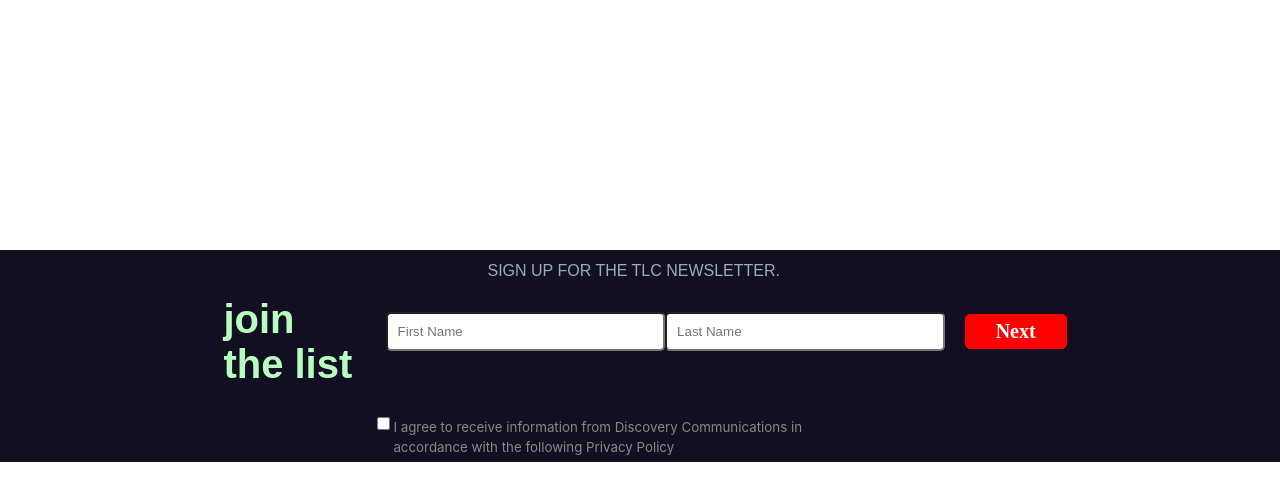
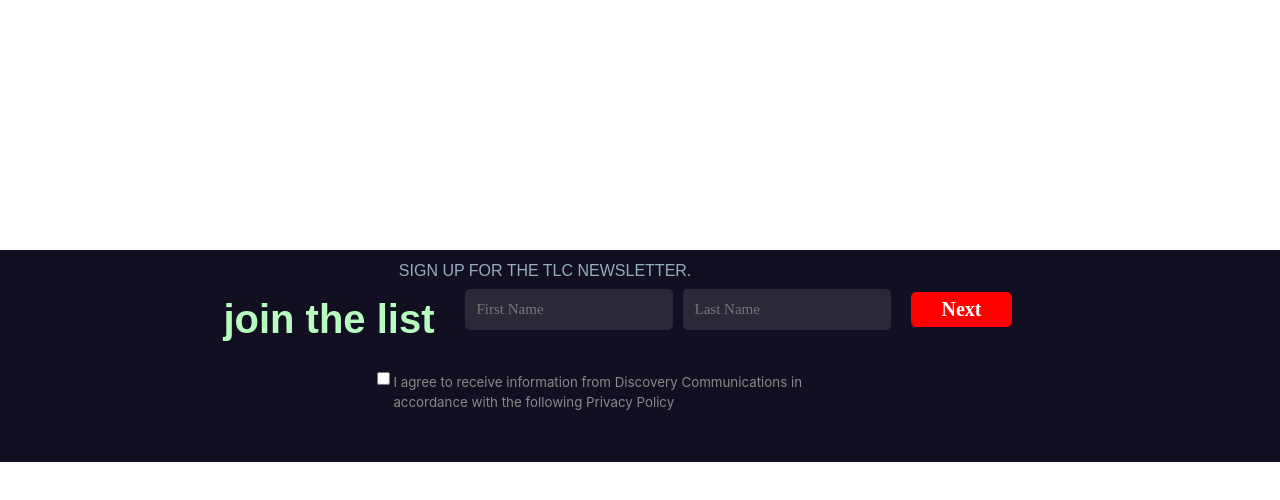
Before and after one commit to kg609/Signup-News-Letter, a React (Create React App) app: page / in a window 1280 px wide. Both pictures are taken after typing "name@example.com" into the empty fields and a click on the button "Next". Shown: the top 500 px of the page. Built offline with nearby package versions, Linux system fonts and the light colour scheme.

Commit message:
updated the styles for the user full name form component

```diff
--- a/src/App.css
+++ b/src/App.css
@@ -9,6 +9,7 @@
 
 .signup-form {
   display: flex;
+  position: relative;
 }
 
 #H1-Container {
@@ -24,7 +25,8 @@
 
 #Sign-Up-Label-Container {
   position: absolute;
-  right: 500px;
+  left: 23%;
+  /* right: 500px; */
   margin: 10px  auto;
 }
 
@@ -47,31 +49,38 @@
 
 }
 
-#FirstName-Container  {
+.input-names-container {
   display: flex;
   align-items: center;
-  width: 50%;
 }
 
-#FirstName-Container input {
+#FirstName-Container  {
+  /* width: 50%; */
+  margin-right: 10px;
+}
+
+#FirstName-Container input, #LastName-Container input {
+  /* width: 100%; */
+  border-color: transparent;
+  border-radius: 5px;
+  margin: 10px 0;
+  padding: 10px;
+  background: rgba(102, 102, 102, 0.3);
+  color: #fff;
+  font-family: Azo Sans;
+  font-size: 15px;
+}
+
+/* #LastName-Container  {
+  width: 50%;
+} */
+
+/* #LastName-Container input {
   width: 100%;
   border-radius: 5px;
   margin: 10px 0;
   padding: 10px;
-}
-
-#LastName-Container  {
-  display: flex;
-  align-items: center;
-  width: 50%;
-}
-
-#LastName-Container input {
-  width: 100%;
-  border-radius: 5px;
-  margin: 10px 0;
-  padding: 10px;
-}
+} */
 
 #Submit-Container {
   display: flex;
@@ -116,14 +125,6 @@
       width: 90%;
   }
 
-  #H1-Container {
-
-  }
-
-  #H1-Container h1 {
-
-  }
-
   #Sign-Up-Label-Container {
     position: static;
     width: 90%;
--- a/src/components/form/UserFullNameForm..js
+++ b/src/components/form/UserFullNameForm..js
@@ -25,8 +25,10 @@
                         <div className="signup-form">
                             <H1/>
                             <Label/>
-                            <FirstName firstName  = {this.props.firstName} />
-                            <LastName lastName = {this.props.lastName} />
+                            <div className="input-names-container">
+                                <FirstName firstName  = {this.props.firstName} />
+                                <LastName lastName = {this.props.lastName} />
+                            </div>
                             <NextButton onClick= {this.props.handleClick}  />
                         </div>
                         <div>
```
